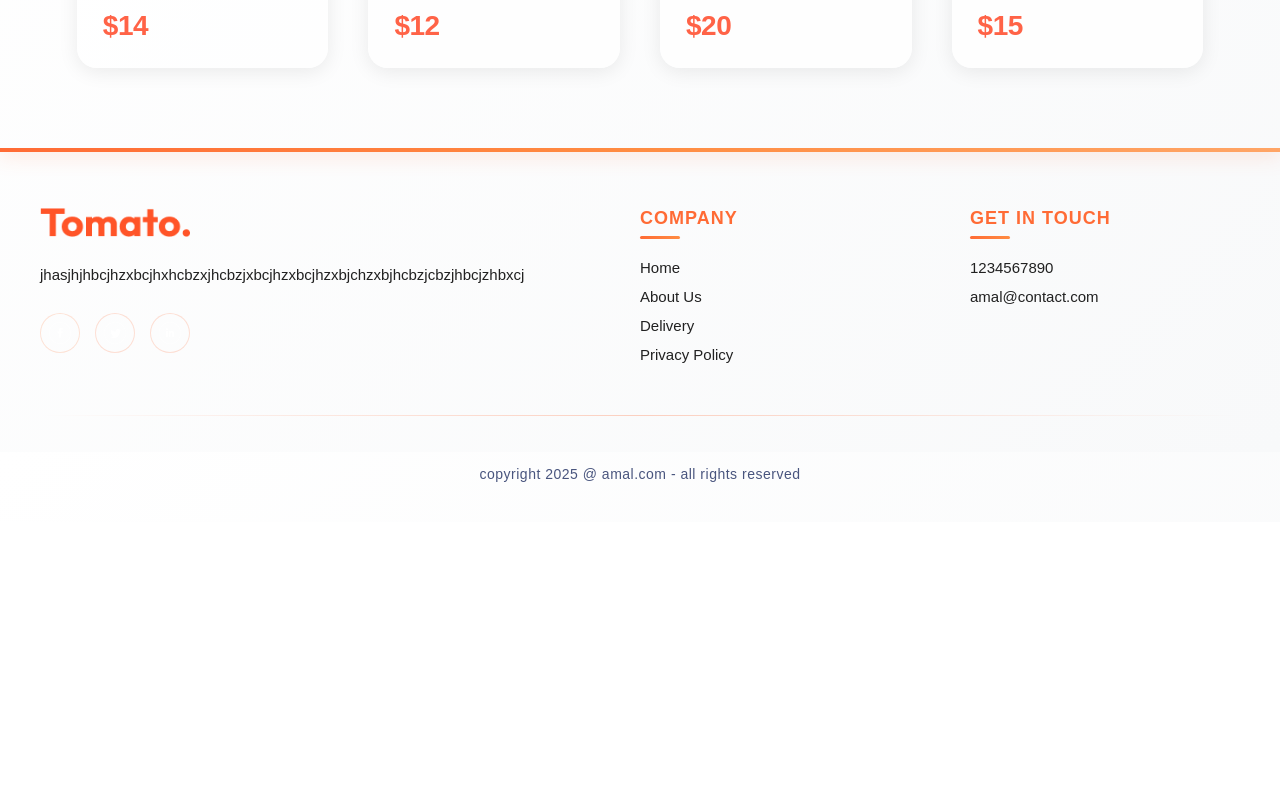
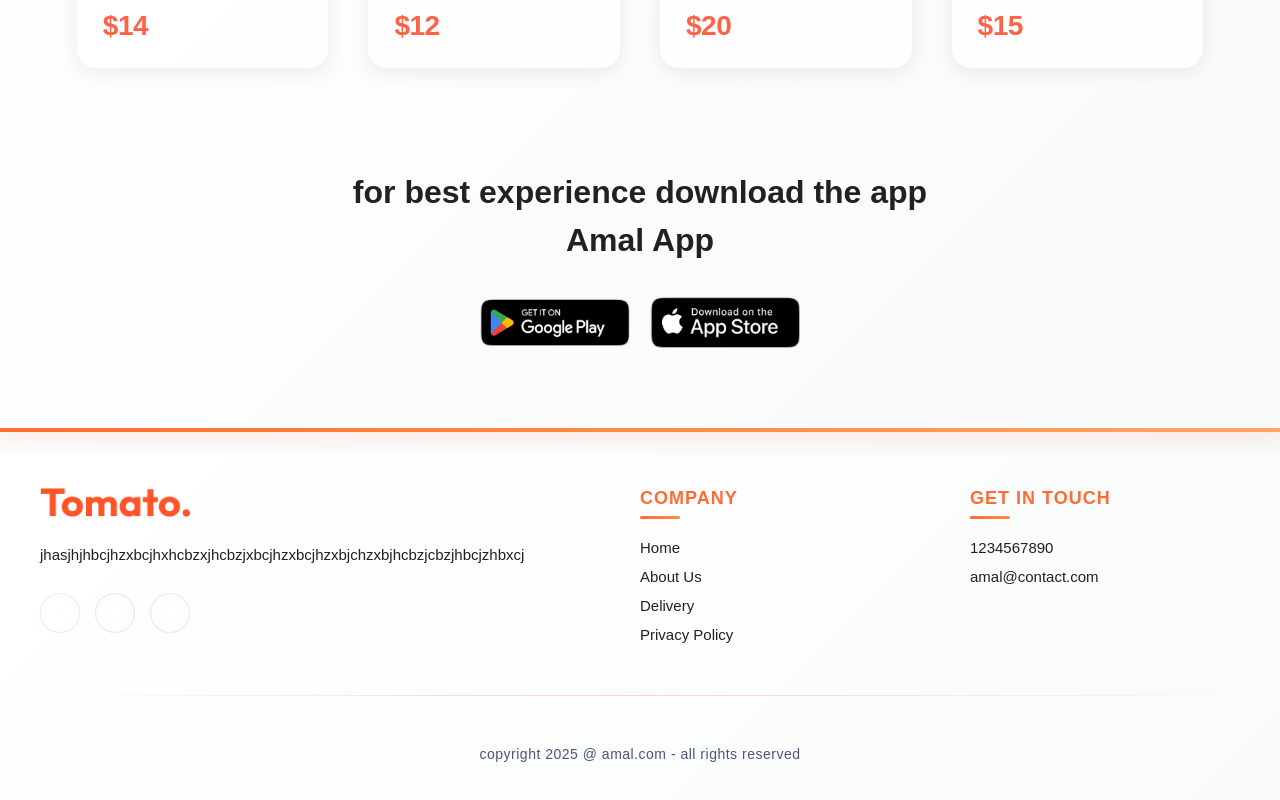
Before and after one commit to amalv35/food-delivery, a React (Vite) app in the folder frontend/: page / in a window 1280 px wide. Shown: the part 5948-6748 px from the top of the page. Before the commit the page ends 6470 px from the top, so only its background shows below. Built offline with nearby package versions, Linux system fonts and the light colour scheme.

Commit message:
feat: :sparkles: #5implement appdownload

```diff
--- /dev/null
+++ b/frontend/src/components/AppDownload/AppDownload.css
@@ -0,0 +1,47 @@
+.app-download {
+  margin: 100px auto 0 auto;
+  max-width: 1200px; /* Adjust based on your design */
+  padding: 0 20px; /* Optional: adds padding on sides for mobile */
+}
+
+.app-download p {
+  text-align: center;
+  font-size: 2rem;
+  font-weight: 600;
+  color: var(--text-primary);
+  margin-bottom: 2rem;
+  line-height: 1.5;
+}
+
+.app-download-platforms {
+  display: flex;
+  justify-content: center;
+  align-items: center;
+  gap: 20px;
+}
+
+.app-download-platforms img {
+  width: 150px;
+  height: auto;
+  cursor: pointer;
+  transition: transform 0.3s ease;
+}
+
+.app-download-platforms img:hover {
+  transform: scale(1.05);
+}
+
+/* Responsive */
+@media (max-width: 768px) {
+  .app-download {
+    margin-top: 60px;
+  }
+
+  .app-download p {
+    font-size: 1.5rem;
+  }
+
+  .app-download-platforms img {
+    width: 120px;
+  }
+}
--- /dev/null
+++ b/frontend/src/components/AppDownload/AppDownload.jsx
@@ -0,0 +1,17 @@
+import React from 'react'
+import "./AppDownload.css"
+import { assets } from '../../assets/assets'
+
+const AppDownload = () => {
+  return (
+    <div className='app-download' id='app-download'>
+        <p>for best experience download the app<br/>Amal App</p>
+        <div className="app-download-platforms">
+            <img src={assets.play_store} alt="playstore" />
+            <img src={assets.app_store} alt="appstore" />
+        </div>
+    </div>
+  )
+}
+
+export default AppDownload
--- a/frontend/src/pages/Home/Home.jsx
+++ b/frontend/src/pages/Home/Home.jsx
@@ -4,6 +4,7 @@ import Header from '../../components/Header/Header'
 import ExploreMenu from '../../components/ExploreMenu/ExploreMenu'
 import FoodDisplay from '../../components/FoodDisplay/FoodDisplay'
 import IntroAnimation from '../../components/IntroComponent/IntroComponent'
+import AppDownload from '../../components/AppDownload/AppDownload'
 const Home = () => {
      const [category, setCategory] = useState("All")
   return (
@@ -13,6 +14,7 @@ const Home = () => {
         <Header />
          <ExploreMenu category={category} setCategory={setCategory} />
          <FoodDisplay category={category} />
+         <AppDownload />
     </div>
     </>
   )
```
